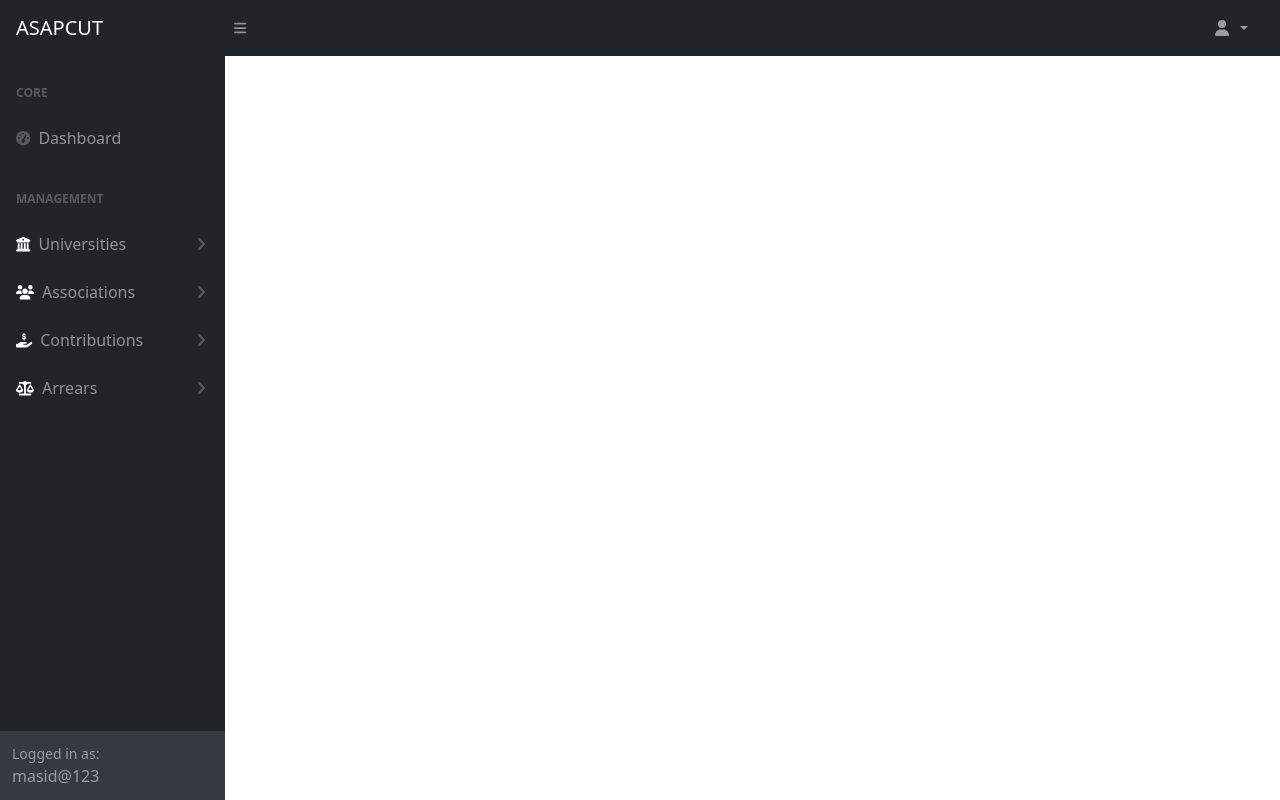
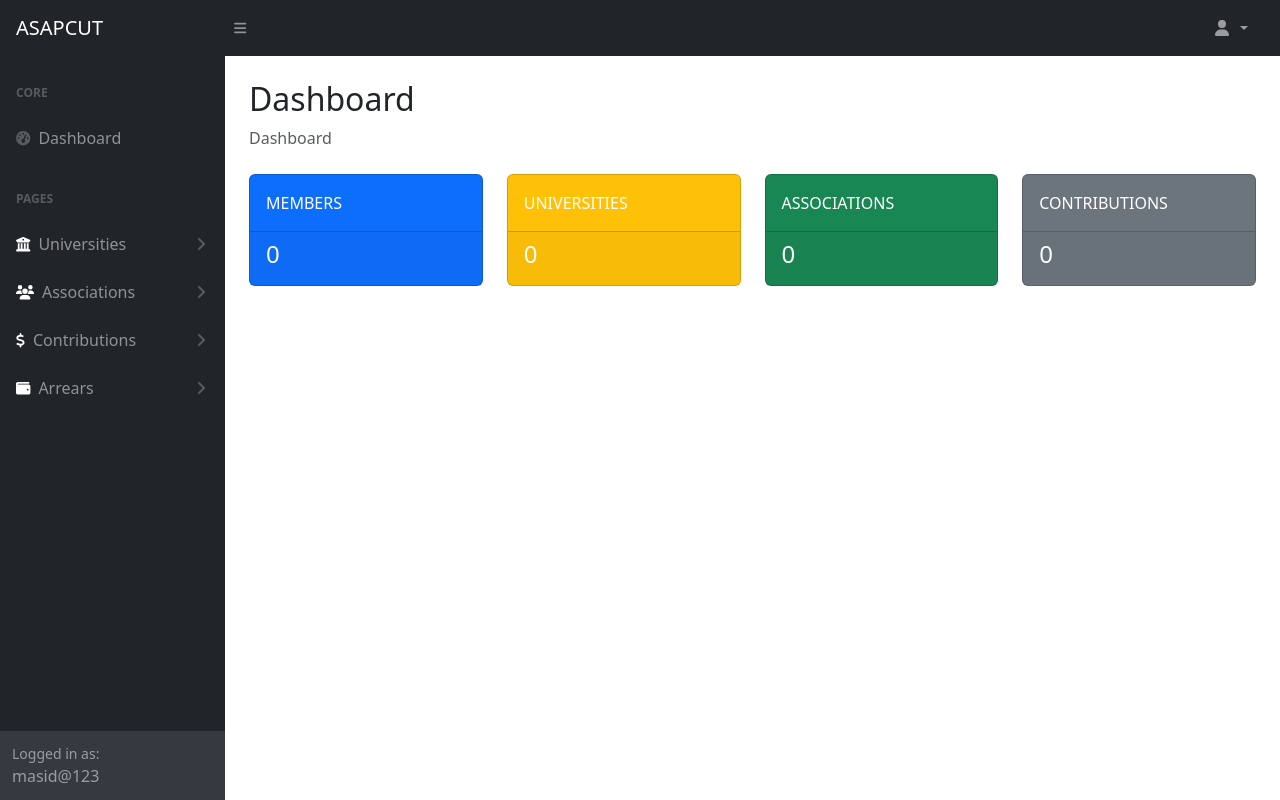
Before and after one commit to kurihom123/asaps, a Django app: page /dashboard/ in a window 1280 px wide. Run offline with Django 5.2, Linux system fonts and the light colour scheme; a user stored in the database is signed in; data that the repository does not hold is empty; some libraries are stand-ins or nearby versions.

Commit message:
new updated

```diff
--- a/templates/pages/base.html
+++ b/templates/pages/base.html
@@ -19,14 +19,11 @@
     </button>
     <ul class="navbar-nav ms-auto me-3 me-lg-4">
         <li class="nav-item dropdown">
-            <a class="nav-link dropdown-toggle" id="navbarDropdown" href="#" role="button"
-               data-bs-toggle="dropdown" aria-expanded="false">
+            <a class="nav-link dropdown-toggle" id="navbarDropdown" href="#" role="button" data-bs-toggle="dropdown" aria-expanded="false">
                 <i class="fas fa-user fa-fw"></i>
             </a>
             <ul class="dropdown-menu dropdown-menu-end" aria-labelledby="navbarDropdown">
-                <li>
-                    <a class="dropdown-item" href="#">Profile</a>
-                </li>
+                <li><a class="dropdown-item" href="#">Profile</a></li>
                 <li><hr class="dropdown-divider"></li>
                 <li>
                     <form method="post" action="{% url 'user_logout' %}">
@@ -45,20 +42,21 @@
             <div class="d-flex flex-column h-100">
                 <div class="sb-sidenav-menu">
                     <div class="nav">
-                        <div class="sb-sidenav-menu-heading">Core</div>
-                        <a class="nav-link" href="{% url 'dashboard' %}">
-                            <div class="sb-nav-link-icon"><i class="fas fa-tachometer-alt"></i></div>
-                            Dashboard
-                        </a>
 
                         {% if request.user.is_authenticated %}
                             {% if request.user.is_staff %}
-                                <!-- ================= STAFF MENU ================= -->
-                                <div class="sb-sidenav-menu-heading">Management</div>
+                                <!-- ===== STAFF MENU ===== -->
+                                <div class="sb-sidenav-menu-heading">Core</div>
+                                <a class="nav-link" href="{% url 'dashboard' %}">
+                                    <div class="sb-nav-link-icon"><i class="fas fa-tachometer-alt"></i></div>
+                                    Dashboard
+                                </a>
+
+                                <div class="sb-sidenav-menu-heading">Pages</div>
 
                                 <a class="nav-link collapsed" href="#" data-bs-toggle="collapse"
-                                   data-bs-target="#collapseLayoutsUniversities"
-                                   aria-expanded="false" aria-controls="collapseLayoutsUniversities">
+                                   data-bs-target="#collapseLayoutsUniversities" aria-expanded="false"
+                                   aria-controls="collapseLayoutsUniversities">
                                     <div class="sb-nav-link-icon text-white"><i class="fas fa-university"></i></div>
                                     Universities
                                     <div class="sb-sidenav-collapse-arrow"><i class="fas fa-angle-down"></i></div>
@@ -71,8 +69,8 @@
                                 </div>
 
                                 <a class="nav-link collapsed" href="#" data-bs-toggle="collapse"
-                                   data-bs-target="#collapseLayoutsAssociations"
-                                   aria-expanded="false" aria-controls="collapseLayoutsAssociations">
+                                   data-bs-target="#collapseLayoutsAssociations" aria-expanded="false"
+                                   aria-controls="collapseLayoutsAssociations">
                                     <div class="sb-nav-link-icon text-white"><i class="fas fa-users"></i></div>
                                     Associations
                                     <div class="sb-sidenav-collapse-arrow"><i class="fas fa-angle-down"></i></div>
@@ -85,9 +83,9 @@
                                 </div>
 
                                 <a class="nav-link collapsed" href="#" data-bs-toggle="collapse"
-                                   data-bs-target="#collapseLayoutsContributions"
-                                   aria-expanded="false" aria-controls="collapseLayoutsContributions">
-                                    <div class="sb-nav-link-icon text-white"><i class="fas fa-hand-holding-dollar"></i></div>
+                                   data-bs-target="#collapseLayoutsContributions" aria-expanded="false"
+                                   aria-controls="collapseLayoutsContributions">
+                                    <div class="sb-nav-link-icon text-white"><i class="fas fa-dollar-sign"></i></div>
                                     Contributions
                                     <div class="sb-sidenav-collapse-arrow"><i class="fas fa-angle-down"></i></div>
                                 </a>
@@ -101,7 +99,7 @@
                                 <a class="nav-link collapsed" href="#" data-bs-toggle="collapse"
                                    data-bs-target="#collapseLayoutsArrears" aria-expanded="false"
                                    aria-controls="collapseLayoutsArrears">
-                                    <div class="sb-nav-link-icon text-white"><i class="fas fa-scale-balanced"></i></div>
+                                    <div class="sb-nav-link-icon text-white"><i class="fas fa-wallet"></i></div>
                                     Arrears
                                     <div class="sb-sidenav-collapse-arrow"><i class="fas fa-angle-down"></i></div>
                                 </a>
@@ -117,7 +115,7 @@
                                         <a class="nav-link collapsed" href="#" data-bs-toggle="collapse"
                                            data-bs-target="#collapseLayoutsUsers" aria-expanded="false"
                                            aria-controls="collapseLayoutsUsers">
-                                            <div class="sb-nav-link-icon text-white"><i class="fas fa-user-shield"></i></div>
+                                            <div class="sb-nav-link-icon text-white"><i class="fas fa-users-cog"></i></div>
                                             Users
                                             <div class="sb-sidenav-collapse-arrow"><i class="fas fa-angle-down"></i></div>
                                         </a>
@@ -125,7 +123,7 @@
                                              data-bs-parent="#sidenavAccordion">
                                             <nav class="sb-sidenav-menu-nested nav">
                                                 <a class="nav-link" href="{% url 'users_list' %}">
-                                                    <i class="fas fa-users-cog me-2"></i> Manage Users
+                                                    Manage Users
                                                 </a>
                                             </nav>
                                         </div>
@@ -133,16 +131,14 @@
                                 {% endwith %}
 
                             {% else %}
-                                <!-- ================= NON-STAFF MENU ================= -->
-                                <div class="sb-sidenav-menu-heading">My Association</div>
-
+                                <!-- ===== NON-STAFF MENU ===== -->
+                                <div class="sb-sidenav-menu-heading">Association Access</div>
                                 <a class="nav-link" href="{% url 'my_contributions' %}">
-                                    <div class="sb-nav-link-icon text-white"><i class="fas fa-hand-holding-dollar"></i></div>
+                                    <div class="sb-nav-link-icon"><i class="fas fa-hand-holding-usd"></i></div>
                                     My Contributions
                                 </a>
-
                                 <a class="nav-link" href="{% url 'my_arrears' %}">
-                                    <div class="sb-nav-link-icon text-white"><i class="fas fa-balance-scale"></i></div>
+                                    <div class="sb-nav-link-icon"><i class="fas fa-balance-scale"></i></div>
                                     My Arrears
                                 </a>
                             {% endif %}
@@ -158,9 +154,54 @@
         </nav>
     </div>
 
+    <!-- ===== CONTENT SECTION ===== -->
     <div id="layoutSidenav_content">
         <main>
             {% block content %}
+                {% if request.user.is_staff %}
+                <main>
+                    <div class="container-fluid px-4">
+                        <h2 class="mt-4">Dashboard</h2>
+                        <ol class="breadcrumb mb-4">
+                            <li class="breadcrumb-item active">Dashboard</li>
+                        </ol>
+                        <div class="row">
+                            <div class="col-xl-3 col-md-6">
+                                <div class="card bg-primary text-white mb-4">
+                                    <div class="card-body">MEMBERS</div>
+                                    <div class="card-footer d-flex align-items-center justify-content-between">
+                                        <h4>{{ total_members }}</h4>
+                                    </div>
+                                </div>
+                            </div>
+                            <div class="col-xl-3 col-md-6">
+                                <div class="card bg-warning text-white mb-4">
+                                    <div class="card-body">UNIVERSITIES</div>
+                                    <div class="card-footer d-flex align-items-center justify-content-between">
+                                        <h4>{{ total_universities }}</h4>
+                                    </div>
+                                </div>
+                            </div>
+                            <div class="col-xl-3 col-md-6">
+                                <div class="card bg-success text-white mb-4">
+                                    <div class="card-body">ASSOCIATIONS</div>
+                                    <div class="card-footer d-flex align-items-center justify-content-between">
+                                        <h4>{{ total_associations }}</h4>
+                                    </div>
+                                </div>
+                            </div>
+                            <div class="col-xl-3 col-md-6">
+                                <div class="card bg-secondary text-white mb-4">
+                                    <div class="card-body">CONTRIBUTIONS</div>
+                                    <div class="card-footer d-flex align-items-center justify-content-between">
+                                        <h4>{{ total_contributions }}</h4>
+                                    </div>
+                                </div>
+                            </div>
+                        </div>
+                    </div>
+                </main>
+                {% endif %}
             {% endblock %}
         </main>
     </div>
```
